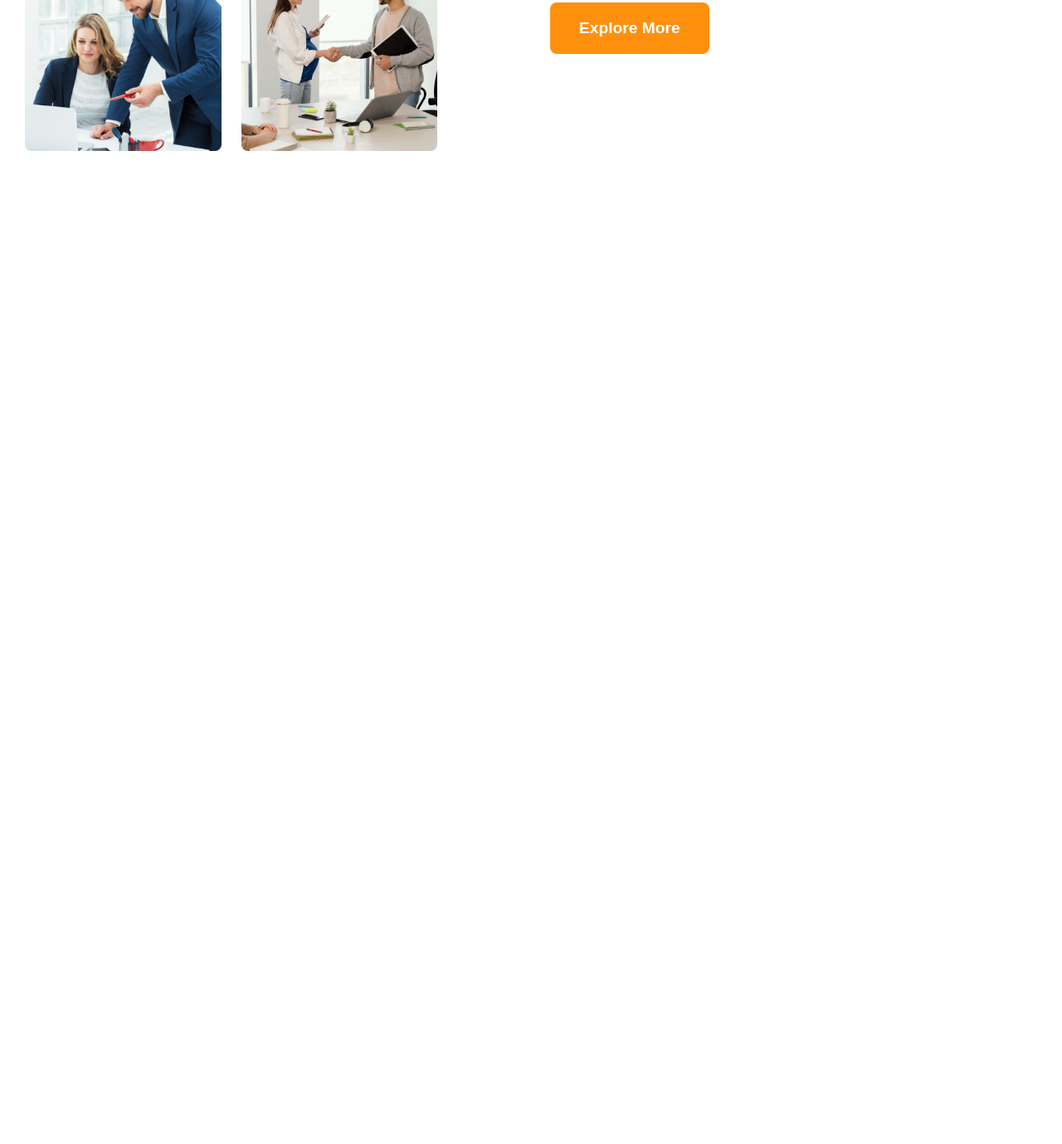
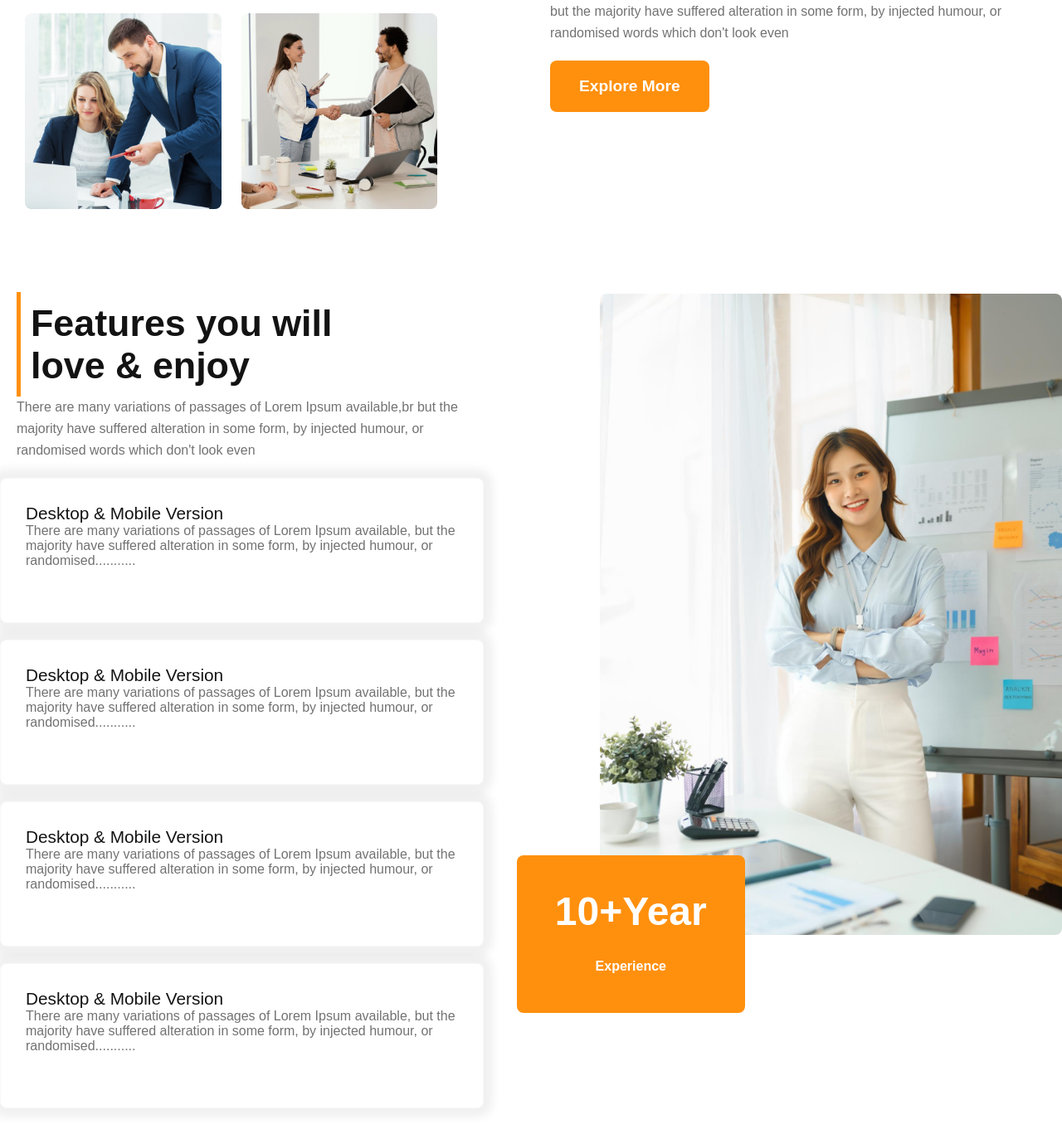
Before and after one commit to muhammadsobuj20/g3-architects-responsive-website, a plain HTML site: page index.html in a window 1280 px wide. Shown: the part 1395-2774 px from the top of the page at 83% size. Before the commit the page ends 1607 px from the top, so only its background shows below. Drawn offline with Linux system fonts and the light colour scheme.

Commit message:
added a features section

```diff
--- a/index.html
+++ b/index.html
@@ -39,19 +39,100 @@
       <section>
         <div class="teams-container display-flex">
           <div class="teams">
-            <img src="./images/team1.png" alt="">
-            <img src="./images/team2.png" alt="">
-            <img src="./images/team3.png" alt="">
-            <img src="./images/team4.png" alt="">
+            <img src="./images/team1.png" alt="" />
+            <img src="./images/team2.png" alt="" />
+            <img src="./images/team3.png" alt="" />
+            <img src="./images/team4.png" alt="" />
           </div>
           <div class="teams-content">
-            <h1 class="teams-title text-color-dark1"><span class="Quick list text-color-dark3">Quick list</span><span> of Our</span> <br><span id="Features">Features</span></h1>
-            <p class="teams-description text-color-dark3">There are many variations of passages of Lorem Ipsum available,<br> but the majority have suffered alteration in some form, by injected humour, or randomised words which don't look even</p>
+            <h1 class="teams-title text-color-dark1">
+              <span class="Quick list text-color-dark3">Quick list</span
+              ><span> of Our</span> <br /><span id="Features">Features</span>
+            </h1>
+            <p class="teams-description text-color-dark3">
+              There are many variations of passages of Lorem Ipsum available,<br />
+              but the majority have suffered alteration in some form, by
+              injected humour, or randomised words which don't look even
+            </p>
             <button class="btn-primary">Explore More</button>
           </div>
         </div>
       </section>
 
+      <!-- Features you will love & enjoy section -->
+      <section>
+        <div class="wrapper-architects display-flex">
+          <div class="wrapper-content-architects">
+            <div class="features-section">
+              <h1 class="features-title text-color-dark1">
+                Features you will <br />love & enjoy
+              </h1>
+              <p class="features-description text-color-dark3">
+                There are many variations of passages of Lorem Ipsum
+                available,br but the majority have suffered alteration in some
+                form, by injected humour, or randomised words which don't look
+                even
+              </p>
+            </div>
+            <div class="architects-content">
+              <h3 class="archtects-title text-color-dark1">
+                Desktop & Mobile Version
+              </h3>
+              <p class="architects-description text-color-dark3">
+                There are many variations of passages of Lorem Ipsum available,
+                but the majority have suffered alteration in some form, by
+                injected humour, or randomised...........
+              </p>
+            </div>
+            <div class="architects-content">
+              <h3 class="archtects-title text-color-dark1">
+                Desktop & Mobile Version
+              </h3>
+              <p class="architects-description text-color-dark3">
+                There are many variations of passages of Lorem Ipsum available,
+                but the majority have suffered alteration in some form, by
+                injected humour, or randomised...........
+              </p>
+            </div>
+            <div class="architects-content">
+              <h3 class="archtects-title text-color-dark1">
+                Desktop & Mobile Version
+              </h3>
+              <p class="architects-description text-color-dark3">
+                There are many variations of passages of Lorem Ipsum available,
+                but the majority have suffered alteration in some form, by
+                injected humour, or randomised...........
+              </p>
+            </div>
+            <div class="architects-content">
+              <h3 class="archtects-title text-color-dark1">
+                Desktop & Mobile Version
+              </h3>
+              <p class="architects-description text-color-dark3">
+                There are many variations of passages of Lorem Ipsum available,
+                but the majority have suffered alteration in some form, by
+                injected humour, or randomised...........
+              </p>
+            </div>
+          </div>
+
+          <div class="architects-img">
+            <img src="./images/architect.png" alt="" />
+            <button class="btn-exprience btn-primary">
+              10+Year <br />
+              <span class="experience">Experience</span>
+            </button>
+          </div>
+        </div>
+      </section>
+
+
+ <!-- some facts badge section -->
+      <section>
+        <div class="some-facts">
+
+        </div>
+      </section>
     </main>
 
     <footer></footer>
--- a/style.css
+++ b/style.css
@@ -11,7 +11,7 @@ body {
   font-style: normal;
 }
 
-/* shaerd styles */
+/* shared styles */
 .display-flex {
   display: flex;
 }
@@ -70,8 +70,6 @@ body {
   max-width: 860px;
   text-align: center;
   margin: 20px auto;
-
-
 }
 
 .banner-title {
@@ -102,18 +100,18 @@ img {
 }
 
 /*  main section start now styles */
-  main > section{
+main > section {
   max-width: 1440px;
   margin: 0 auto;
+  margin-top: 70px;
 }
 
-  .teams-container{
+.teams-container {
   justify-content: center;
   align-items: center;
 }
 
-
-.teams{
+.teams {
   display: grid;
   grid-template-columns: repeat(2, 1fr);
   gap: 24px;
@@ -121,41 +119,115 @@ img {
   border-radius: 8px;
 }
 
-.teams-content{
+.teams-content {
   padding: 30px;
   margin-left: 76px;
-
 }
 
-.teams-title{
+.teams-title {
   font-size: 2.8rem;
   font-weight: 700;
   margin-bottom: 20px;
 }
 
-.teams-description{
+.teams-description {
   font-weight: 500;
   margin-bottom: 20px;
   line-height: 26px;
 }
-#Features{
+#Features {
   color: rgba(255, 144, 14, 1);
+}
+
+/* Features you will love & enjoy section styles */
+.features-section {
+  margin-left: 20px;
+
+}
+
+.features-title {
+  border-left: 5px solid rgba(255, 144, 14, 1);
+  font-size: 2.8rem;
+  font-weight: 700;
+    padding: 12px;
+}
+
+.features-description {
+  line-height: 26px;
+}
+
+.wrapper-architects {
+justify-content: center;
+align-items: center;
+}
+
+
+.architects-content {
+  margin-top: 20px;
+  padding: 30px;
+  max-width: 585px;
+  height: 175px;
+  background-color: rgba(255, 255, 255, 1);
+  border: 1px solid rgba(211, 211, 211, 0.158);
+  box-shadow: 0px 0px 11px 11px rgba(0, 0, 0, 0.06);
+
+  border-radius: 8px;
+}
+
+.archtects-title {
+  font-size: 1.3rem;
+  font-weight: 400;
+}
+
+.banner-description {
+  line-height: 26px;
+}
+
+.architects-img {
+  max-width: 710px;
+  height: 980px;
+    margin-left: 140px;
+}
+
+.architects-img, img{
+  width: 100%;
+}
+
+.btn-exprience {
+padding: 40px 46px;
+font-size: 3rem;
+font-weight: 700;
+margin-left: -100px;
+margin-top: -100px;
+}
+
+.experience {
+  color: #fff;
+  font-size: 1rem;
+}
+
+
+/* some facts badge styles */
+
+.some-facts{
+
 }
 
 
 
 
-
-
-
 /* media styles */
-@media screen and (max-width:576px){
+@media screen and (max-width: 576px) {
   .navbar,
-    .teams-container {
+  .teams-container,
+  .wrapper-architects  {
     flex-direction: column;
   }
- .teams{
+  .teams {
     grid-template-columns: repeat(1, 1fr);
   }
 
+  .btn-exprience{
+    margin: 0;
   }
+}
```
Lines whose indentation alone changed are shown as unchanged.
